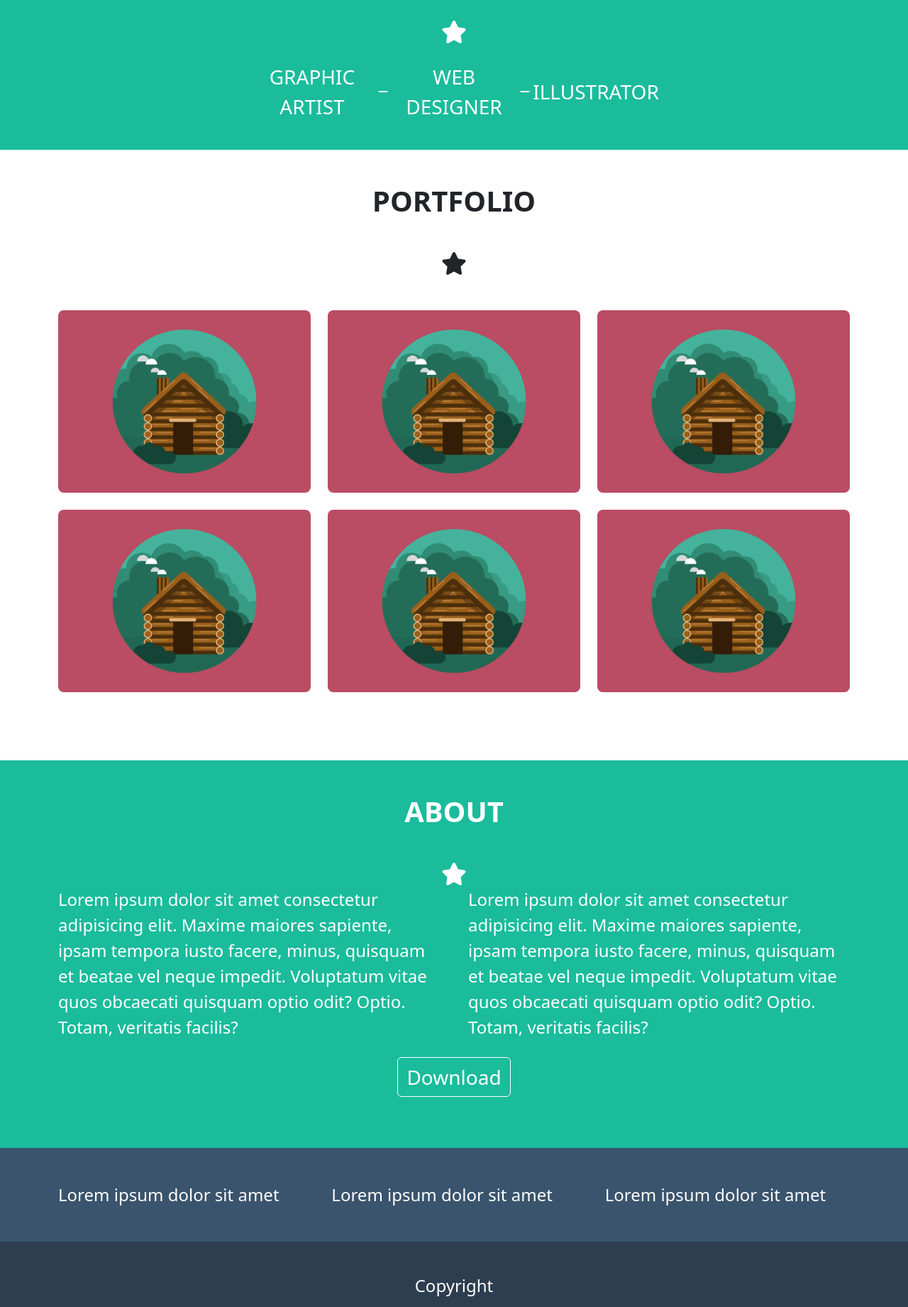
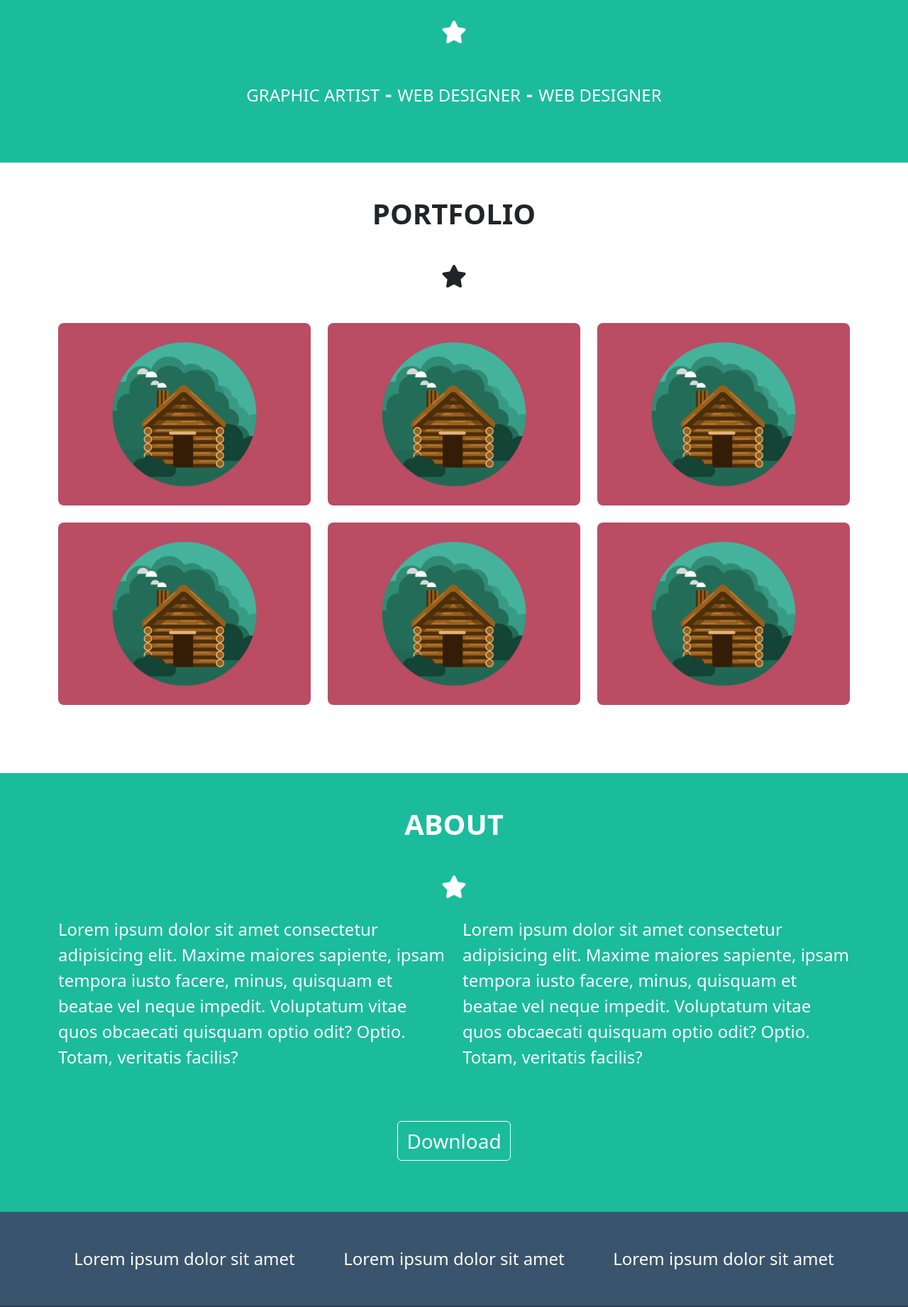
Before and after one commit to michele-pupo/html-css-bootstrap-freelancer, a plain HTML site: page index.html in a window 1280 px wide. Shown: the part 519-2360 px from the top of the page at 71% size. Drawn offline with nearby package versions, Linux system fonts and the light colour scheme.

Commit message:
various layout fixes

```diff
--- a/css/style.css
+++ b/css/style.css
@@ -9,3 +9,8 @@
 #my_location{
     background-color: #3a546d;
 }
+
+.pippo{
+    display: flex;
+
+}
--- a/index.html
+++ b/index.html
@@ -54,14 +54,14 @@
                     <div class="ec-component-icon mt-4 text-center">
                         <i class="fa-solid fa-star fs-2"></i>
                     </div>
-                    </div>
-                        <ul class="list-unstyled mt-4 d-flex align-items-center px-0 justify-content-center text-center text-uppercase">
-                            <li class="col-3 col-lg-2 fs-3">Graphic artist</li>
-                            <li><i class="fa-solid fa-minus"></i></li>
-                            <li class="col-3 col-lg-2 fs-3">Web Designer</li>
-                            <li><i class="fa-solid fa-minus"></i></li>
-                            <li class="col-3 col-lg-2 fs-3">Illustrator</li>
-                        </ul>
+                    <div class="fs-4 text-center py-5">
+                        <div class="d-flex justify-content-center align-items-baseline text-uppercase">
+                            <h4>Graphic artist</h4>
+                            <span class="fs-3 fw-bolder mx-2">-</span>
+                            <h4>Web Designer</h4>
+                            <span class="fs-3 fw-bolder mx-2">-</span>
+                            <h4>Web Designer</h4>
+                        </div>
                     </div>
                 </div>
             </div>
@@ -126,13 +126,13 @@
                 </div>
 
                 <div class="text-white fs-4 justify-content-center">
-                    <div class="col-12">
-                        <div class="row my_row gap-3">
-                            <div class="col">
+                    <div class="col-xl-12 col-lg-12 col-md-12 col-sm-12">
+                        <div class="row mt-4">
+                            <div class="col-xl-6 col-lg-6 col-md 6 col-sm-6">
                                 Lorem ipsum dolor sit amet consectetur adipisicing elit. Maxime maiores sapiente, ipsam tempora iusto facere, minus, quisquam et beatae vel neque impedit. Voluptatum vitae quos obcaecati quisquam optio odit? Optio.
                                 Totam, veritatis facilis?
                             </div>
-                            <div class="col">
+                            <div class="col-xl-6 col-lg-6 col-md 6 col-sm-6">
                                 Lorem ipsum dolor sit amet consectetur adipisicing elit. Maxime maiores sapiente, ipsam tempora iusto facere, minus, quisquam et beatae vel neque impedit. Voluptatum vitae quos obcaecati quisquam optio odit? Optio.
                                 Totam, veritatis facilis?
                             </div>
@@ -140,7 +140,7 @@
                     </div>
                 </div>
                 <div class="text-center mt-4 mb-4">
-                    <button type="button" class="btn btn-outline-primary fs-3 text-white border-white">Download</button>
+                    <button type="button" class="mt-5 btn btn-outline-primary fs-3 text-white border-white">Download</button>
                 </div>
             </div>
         </section>
@@ -150,16 +150,16 @@
     <!-- footer -->
     <footer>
         <div id="my_location">
-            <div class="container text-white fs-4 justify-content-center  py-5">
-                <div class="col-12">
-                    <div class="row my_row gap-3">
-                        <div class="col">
+            <div class="container text-white fs-4 text-center py-5">
+                <div class="col-xl-12 col-lg-12 col-md-12 col-sm-12">
+                    <div class="row">
+                        <div class="col-xl-4 col-lg-4 col-md 4 col-sm-4">
                             Lorem ipsum dolor sit amet
                         </div>
-                        <div class="col">
+                        <div class="col-xl-4 col-lg-4 col-md 4 col-sm-4">
                             Lorem ipsum dolor sit amet
                         </div>
-                        <div class="col">
+                        <div class="col-xl-4 col-lg-4 col-md 4 col-sm-4">
                             Lorem ipsum dolor sit amet
                         </div>
                     </div>
```
